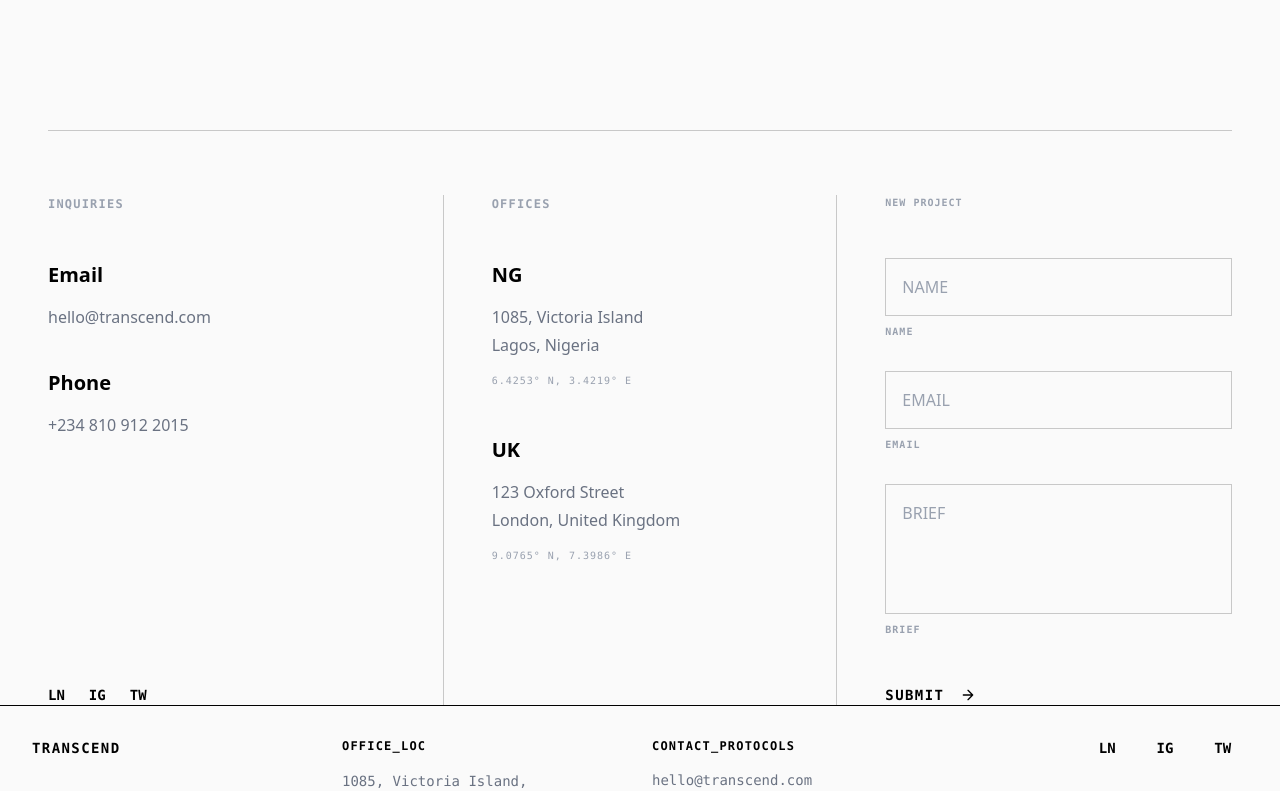
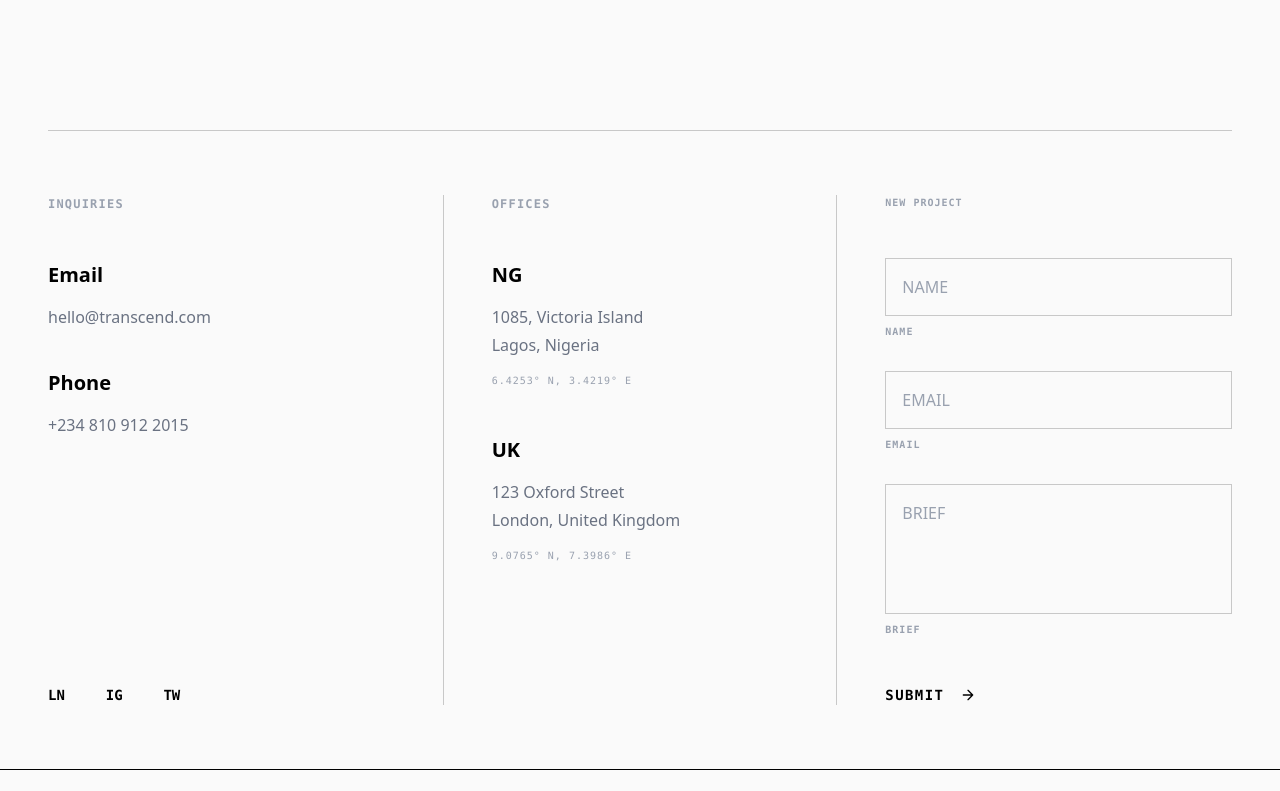
Before and after one commit to ola3bosun/Transcend-Projects, a Next.js app: page /contact in a window 1280 px wide. Shown: the part 308-1099 px from the top of the page. Built offline with nearby package versions, Linux system fonts and the light colour scheme.

Commit message:
fix: padding

```diff
--- a/src/app/contact/page.tsx
+++ b/src/app/contact/page.tsx
@@ -16,7 +16,7 @@ export default function ContactPage() {
 
       {/* 3-COLUMN GRID */}
       {/* The top border dynamically adapts to the theme */}
-      <div className="grid grid-cols-1 md:grid-cols-3 border-t border-foreground/20 pt-16 gap-16 md:gap-0">
+      <div className="grid grid-cols-1 md:grid-cols-3 border-t border-foreground/20 pt-16 pb-16 gap-16 md:gap-0">
 
         {/* COLUMN 1: INQUIRIES */}
         <div className="flex flex-col h-full md:pr-12">
@@ -46,9 +46,9 @@ export default function ContactPage() {
           </div>
 
           <div className="flex gap-6 font-bold uppercase mt-16 md:mt-auto font-mono text-sm text-foreground">
-            <a href="#" className="hover:opacity-50 transition-opacity">LN</a>
-            <a href="#" className="hover:opacity-50 transition-opacity">IG</a>
-            <a href="#" className="hover:opacity-50 transition-opacity">TW</a>
+            <a href="#" className="nav-link">LN</a>
+            <a href="#" className="nav-link">IG</a>
+            <a href="#" className="nav-link">TW</a>
           </div>
         </div>
 
@@ -127,7 +127,7 @@ export default function ContactPage() {
             {/* Submit Button */}
             <button
               type="submit"
-              className="group flex items-center gap-4 text-sm font-bold uppercase tracking-widest hover:opacity-50 transition-opacity mt-4 font-mono w-fit text-foreground"
+              className="group flex items-center gap-4 text-sm font-bold uppercase tracking-widest mt-4 font-mono w-fit text-foreground"
             >
               Submit
               <svg
```
